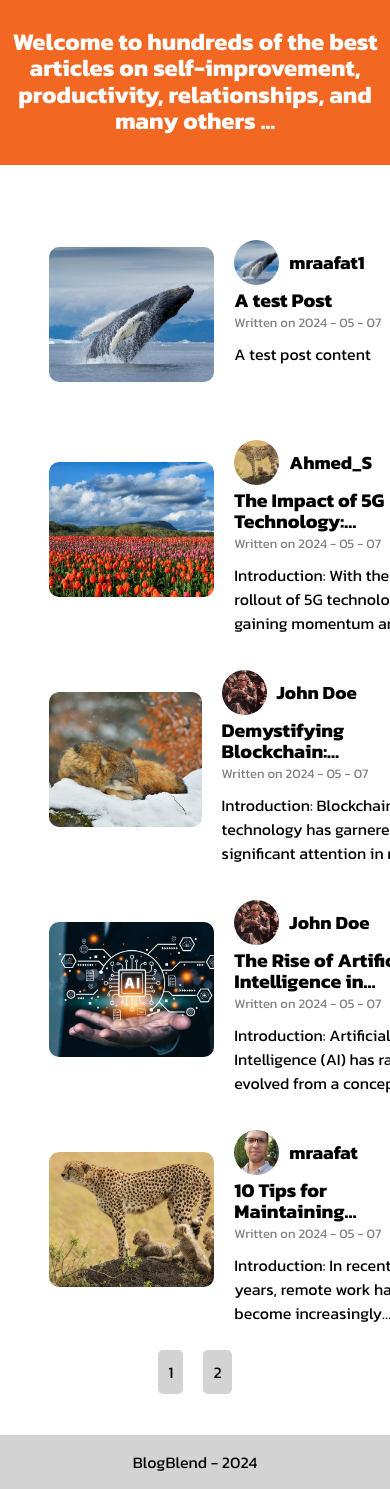
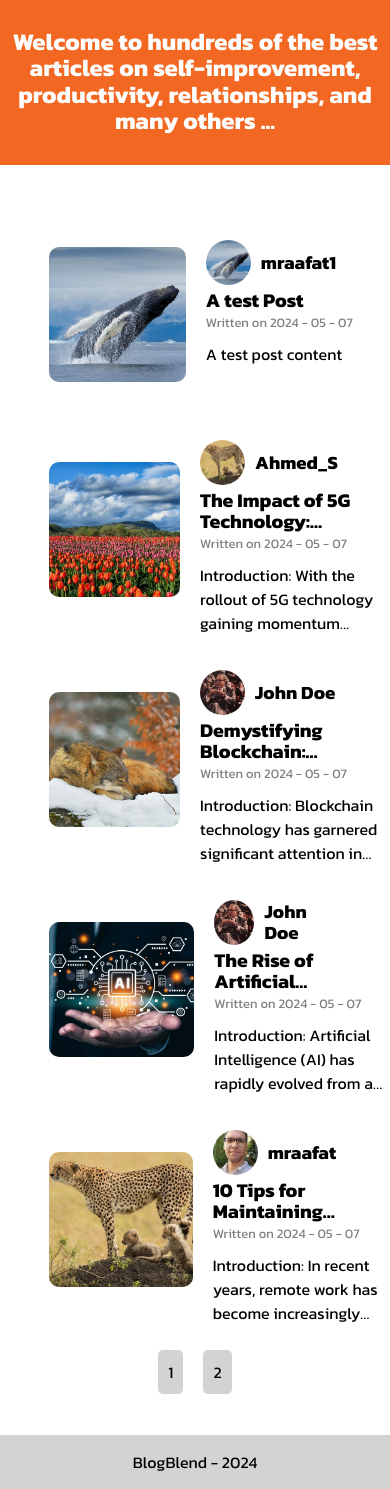
Before and after one commit to Mrelshimy/BlogBlend, a Flask app: page / in a window 390 px wide; the page is wider, and only the part inside the window is pictured. Shown: the part 263-1752 px from the top of that part. Run offline with Flask 3, Linux system fonts and the light colour scheme; data comes from the database, SQL or seed files in the repository; parts of the project's set-up code (start-up, migrations or seed data) failed here and were passed over; some libraries are stand-ins or nearby versions.

Commit message:
make article responsive for small screens

```diff
--- a/blog/static/styles/article.css
+++ b/blog/static/styles/article.css
@@ -93,7 +93,7 @@
   }
 
   .post {
-    width: 355px;
+    width: 100%;
     display: flex;
     align-items: center;
     margin-bottom: 20px;
```
